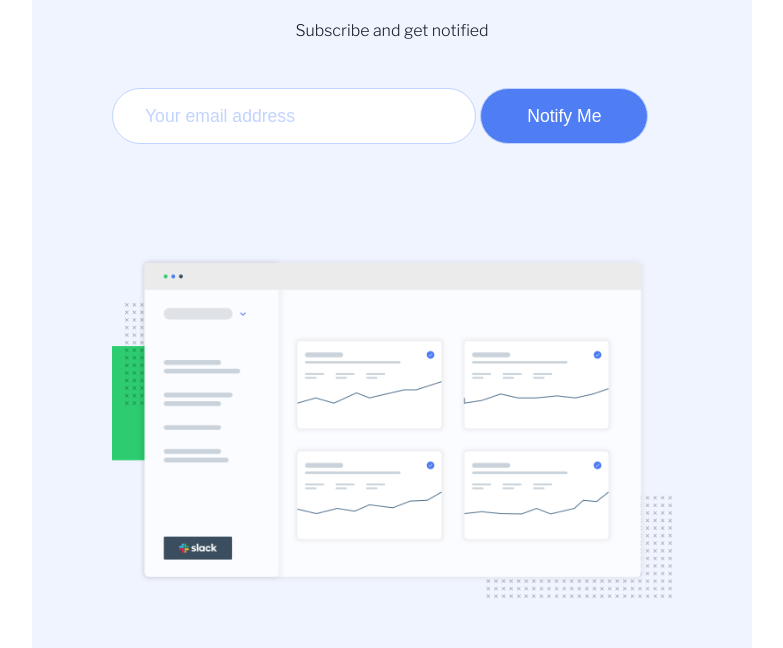
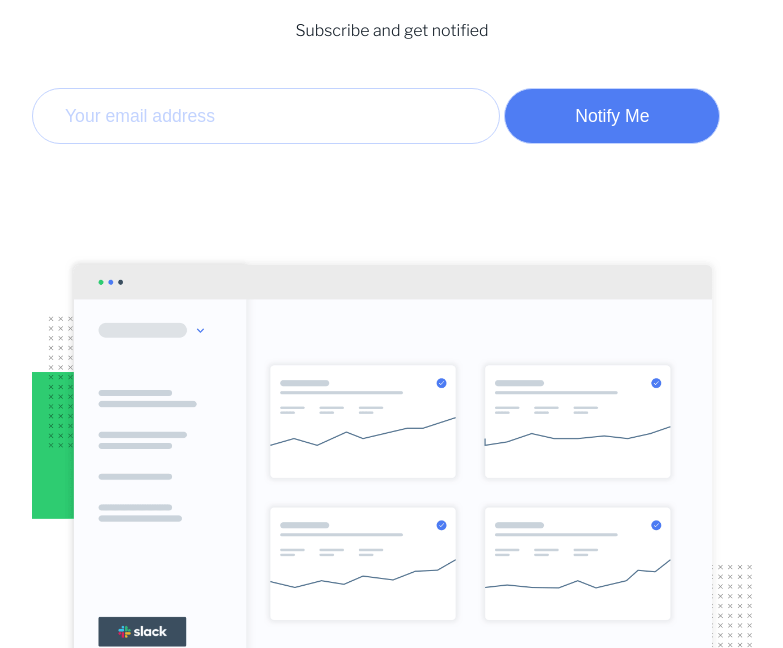
Before and after one commit to Kier92/Ping-single-column-coming-soon-page, a plain HTML site: page index.html in a window 1280 px wide. Shown: the part 190-838 px from the top of the page, without its empty margins (248-1031 px from the left). Drawn offline with nearby package versions, Linux system fonts and the light colour scheme.

Commit message:
Update style.css
creating commit

```diff
--- a/style.css
+++ b/style.css
@@ -34,8 +34,6 @@ a {
     width: calc(var(--Mobile-width) - 2rem);
     margin: 0 auto;
     text-align: center;
-    background-color: hsla(223, 100%, 88%, 0.253);
-    padding-inline: 5rem;
     border-radius: 1rem;
 }
 
```
